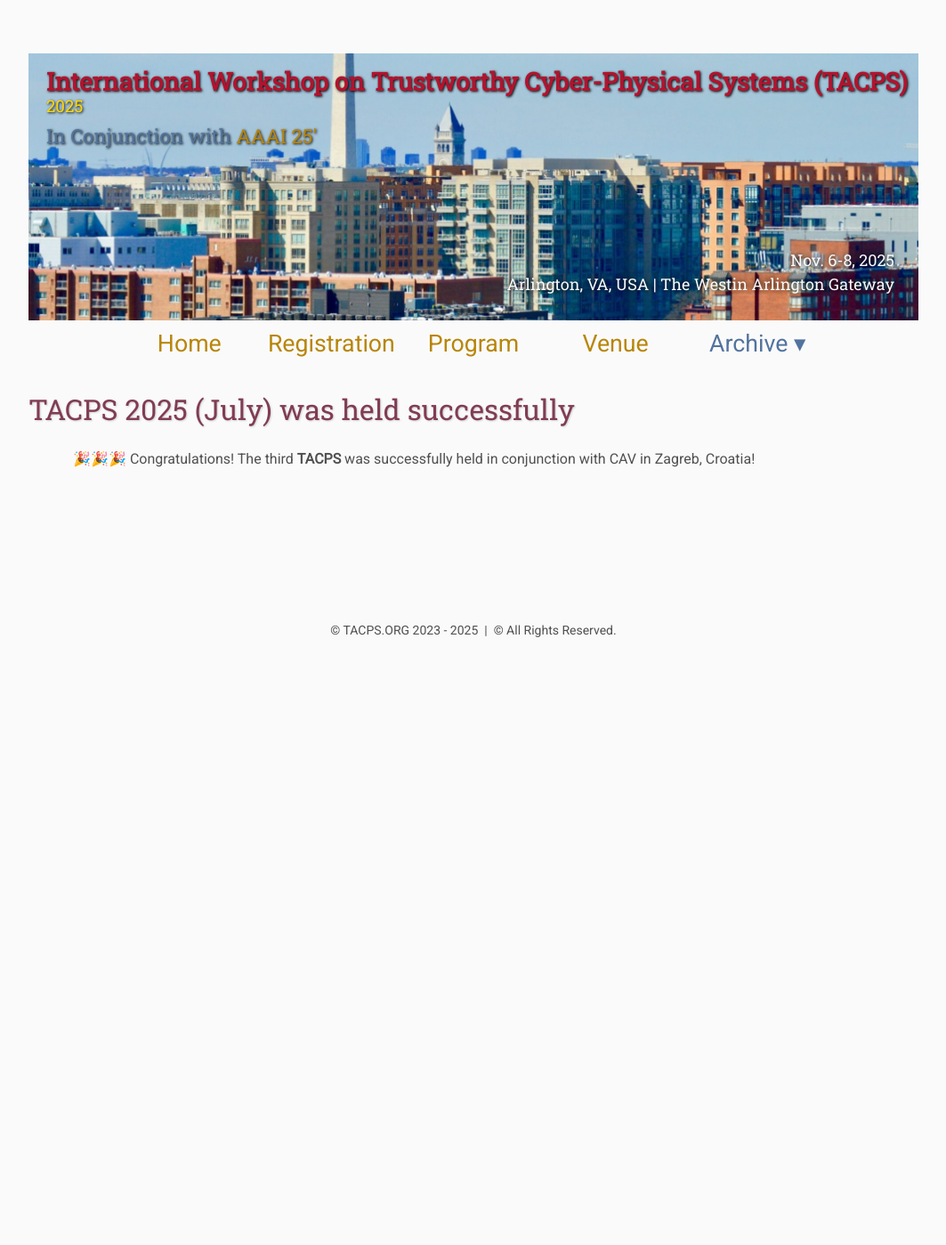
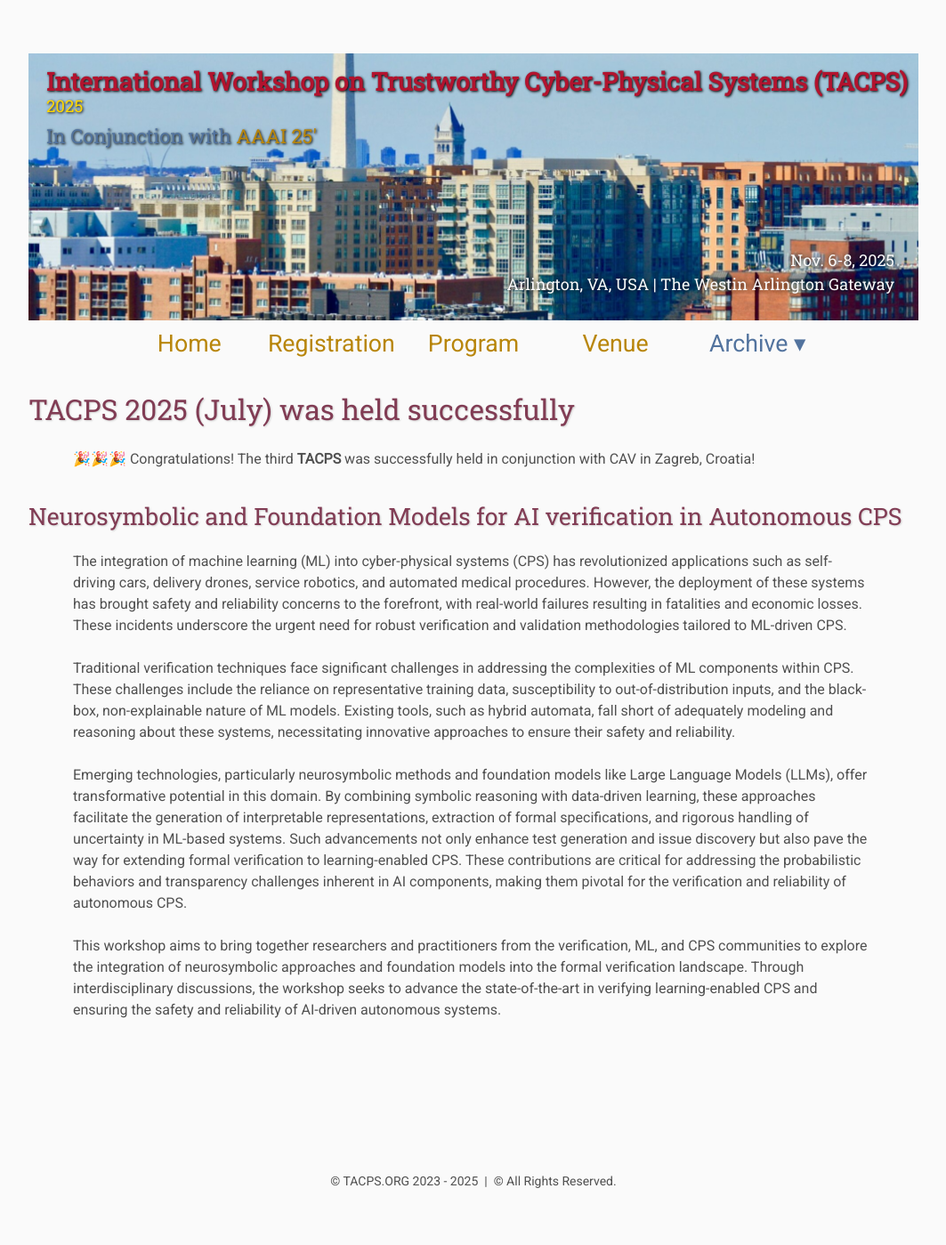
Before and after one commit to ITSEG-MQ/tacps, a Jekyll site: the page built from archive/2025-jul/index.html, in a window 1280 px wide. Shown: the whole page at 89% size, without its empty margins (108-1171 px from the left). Built offline with Jekyll 4.4.1, drawn with Linux system fonts in a browser that asks for light colours; before the commit the page ends 900 px from its top, so only the background shows below that.

Commit message:
Update index.html

```diff
--- a/archive/2025-jul/index.html
+++ b/archive/2025-jul/index.html
@@ -7,3 +7,13 @@
 <h2>TACPS 2025 (July) was held successfully</h2>
 
 <p>🎉🎉🎉 Congratulations! The third <b>TACPS</b> was successfully held in conjunction with CAV in Zagreb, Croatia!</p>
+
+<h3>Neurosymbolic and Foundation Models for AI verification in Autonomous CPS</h3>
+
+<p>The integration of machine learning (ML) into cyber-physical systems (CPS) has revolutionized applications such as self-driving cars, delivery drones, service robotics, and automated medical procedures. However, the deployment of these systems has brought safety and reliability concerns to the forefront, with real-world failures resulting in fatalities and economic losses. These incidents underscore the urgent need for robust verification and validation methodologies tailored to ML-driven CPS.</p>
+
+<p>Traditional verification techniques face significant challenges in addressing the complexities of ML components within CPS. These challenges include the reliance on representative training data, susceptibility to out-of-distribution inputs, and the black-box, non-explainable nature of ML models. Existing tools, such as hybrid automata, fall short of adequately modeling and reasoning about these systems, necessitating innovative approaches to ensure their safety and reliability.</p>
+
+<p>Emerging technologies, particularly neurosymbolic methods and foundation models like Large Language Models (LLMs), offer transformative potential in this domain. By combining symbolic reasoning with data-driven learning, these approaches facilitate the generation of interpretable representations, extraction of formal specifications, and rigorous handling of uncertainty in ML-based systems. Such advancements not only enhance test generation and issue discovery but also pave the way for extending formal verification to learning-enabled CPS. These contributions are critical for addressing the probabilistic behaviors and transparency challenges inherent in AI components, making them pivotal for the verification and reliability of autonomous CPS.</p>
+
+<p>This workshop aims to bring together researchers and practitioners from the verification, ML, and CPS communities to explore the integration of neurosymbolic approaches and foundation models into the formal verification landscape. Through interdisciplinary discussions, the workshop seeks to advance the state-of-the-art in verifying learning-enabled CPS and ensuring the safety and reliability of AI-driven autonomous systems.</p>
```
